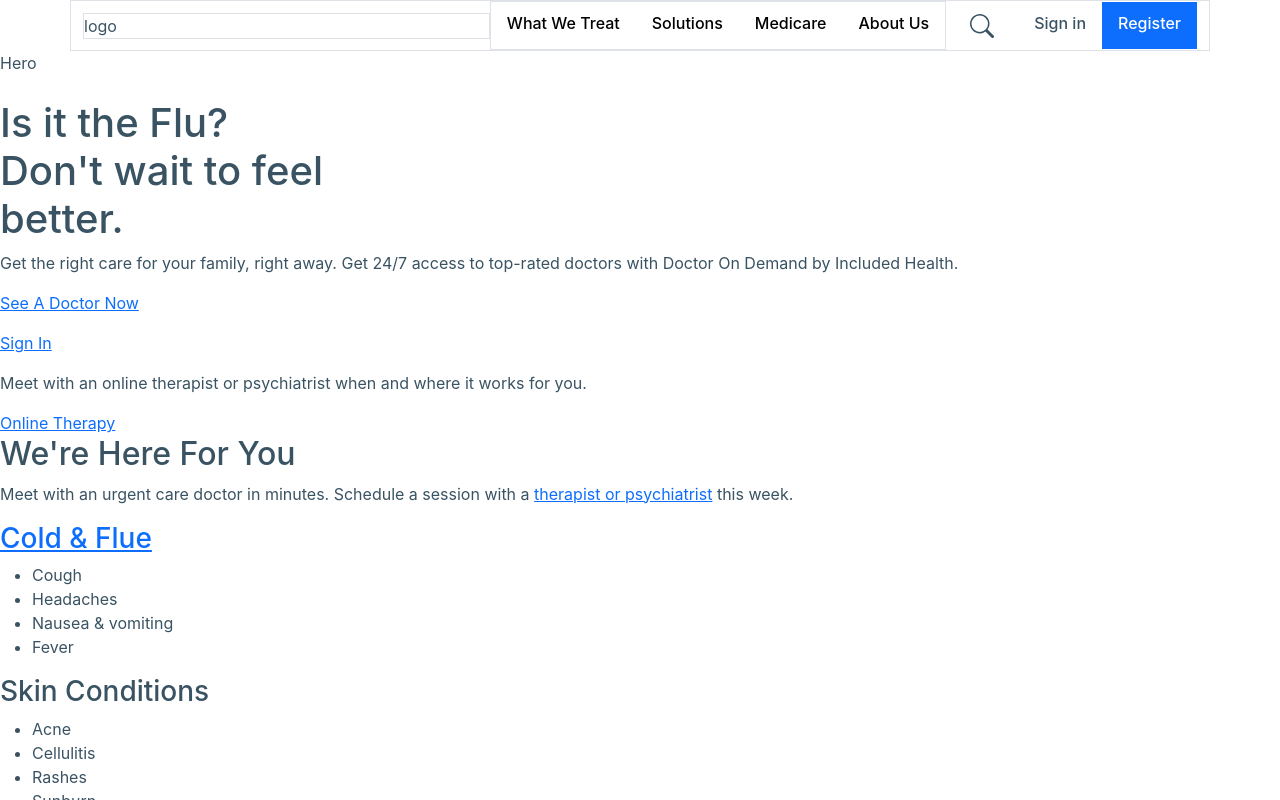
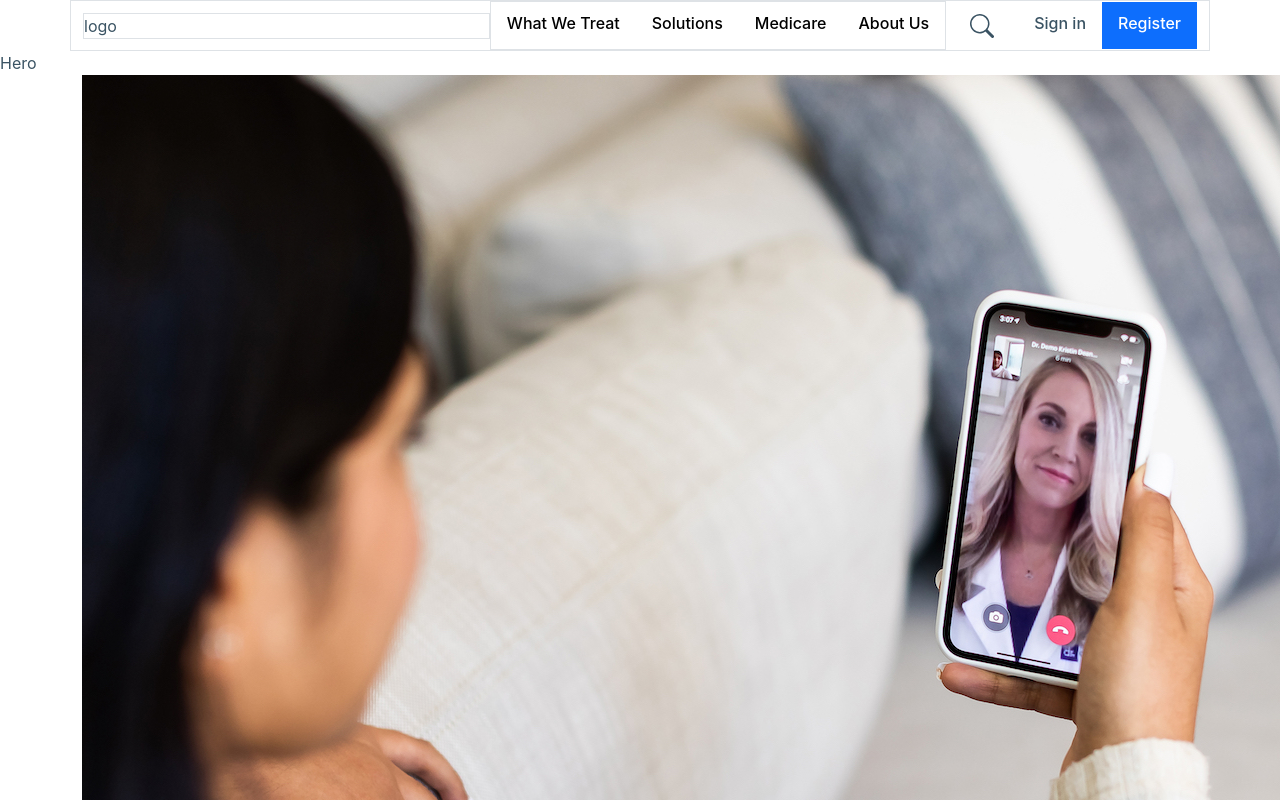
Before and after one commit to aboongm/booking-doctor-app, a React (Vite) app in the folder frontend/: page / in a window 1280 px wide. Shown: the top 800 px of the page. Built offline with nearby package versions, Linux system fonts and the light colour scheme.

Commit message:
added photo to application and added some columns and rows

```diff
--- a/frontend/src/Components/Pages/Home.jsx
+++ b/frontend/src/Components/Pages/Home.jsx
@@ -1,14 +1,17 @@
 import { Link } from "react-router-dom";
 import Hero from "../Layout/Hero";
+import picture from "../../assets/woman-on-phone-with-doctor-on-demand-1200x1200.jpg";
 
 function Home() {
     return (
         <div>
             <Hero />
-            <div>
-                <div>
-                    <img src="" alt="" />
+            <div className="container">
+                <div className="row">
+                    <div className="col">
+                        <img className="" src={picture} alt="" />
                     </div>
+                    <div className="col">
                         <div>
                             <h1>
                                 Is it the Flu?
@@ -16,9 +19,9 @@ function Home() {
                                 <br /> better.
                             </h1>
                             <p>
-                        Get the right care for your family, right away. Get 24/7
-                        access to top-rated doctors with Doctor On Demand by
-                        Included Health.
+                                Get the right care for your family, right away.
+                                Get 24/7 access to top-rated doctors with Doctor
+                                On Demand by Included Health.
                             </p>
                         </div>
                         <div>
@@ -32,6 +35,8 @@ function Home() {
                             <Link to="/">
                                 <p>Sign In</p>
                             </Link>
+                        </div>
+                    </div>
                 </div>
             </div>
             <div>
```
Also changed, not shown: frontend/src/assets/woman-on-phone-with-doctor-on-demand-1200x1200.jpg (added), 1 other file (tests, documents, lock files or other folders). Lines whose indentation alone changed are shown as unchanged.
